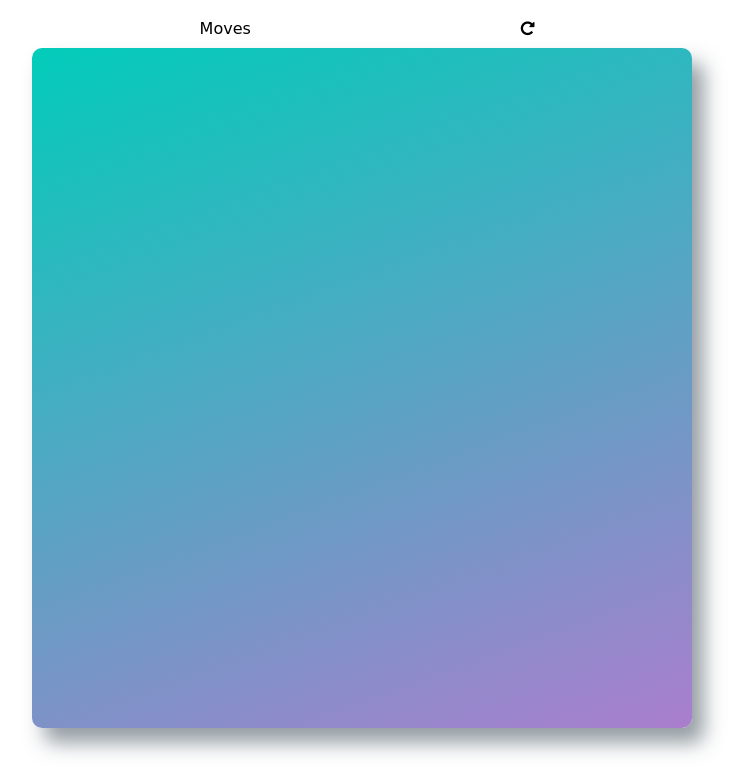
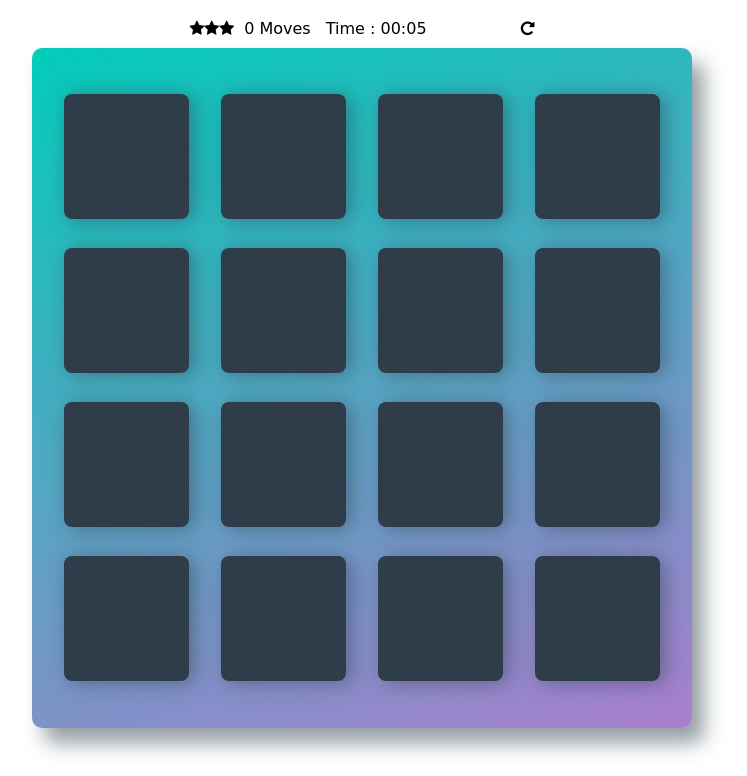
Before and after one commit to kmendom/MemoryGame, a plain HTML site: page index.html in a window 1280 px wide. Shown: the part 67-843 px from the top of the page, without its empty margins (278-1025 px from the left). Drawn offline with nearby package versions, Linux system fonts and the light colour scheme; files that its build step writes are made by us from their sources; a web font is replaced by a local one.

Commit message:
Update index.html

```diff
--- a/index.html
+++ b/index.html
@@ -8,7 +8,7 @@
     <script src="https://ajax.googleapis.com/ajax/libs/jquery/3.3.1/jquery.min.js"></script>
     <link rel="stylesheet prefetch" href="https://maxcdn.bootstrapcdn.com/font-awesome/4.6.1/css/font-awesome.min.css">
     <link rel="stylesheet prefetch" href="https://fonts.googleapis.com/css?family=Coda">
-    <link rel="stylesheet" href="css/app.css">
+    <link rel="stylesheet" href="app.css">
 </head>
 
 <body>
@@ -46,7 +46,7 @@
         </div>
     </div>
 
-    <script src="js/app.js"></script>
+    <script src="app.js"></script>
 </body>
 
 </html>
```
